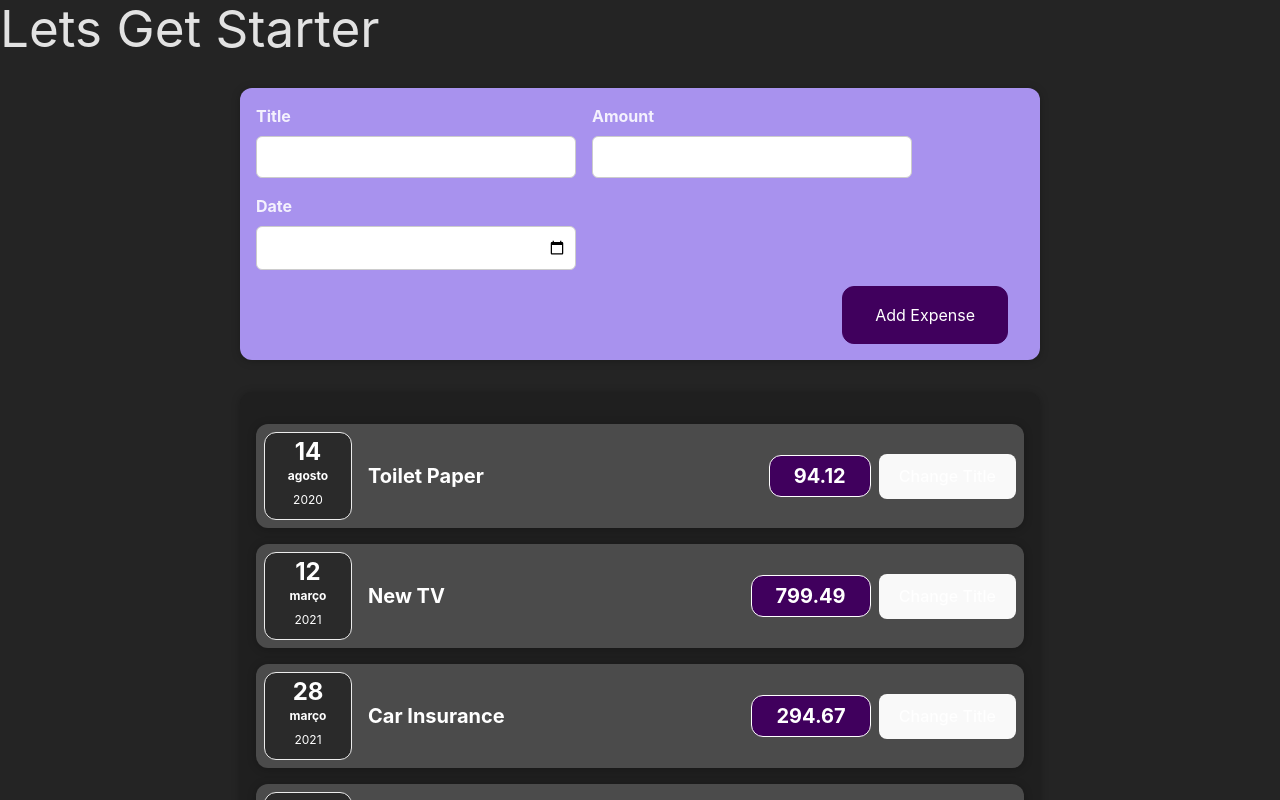
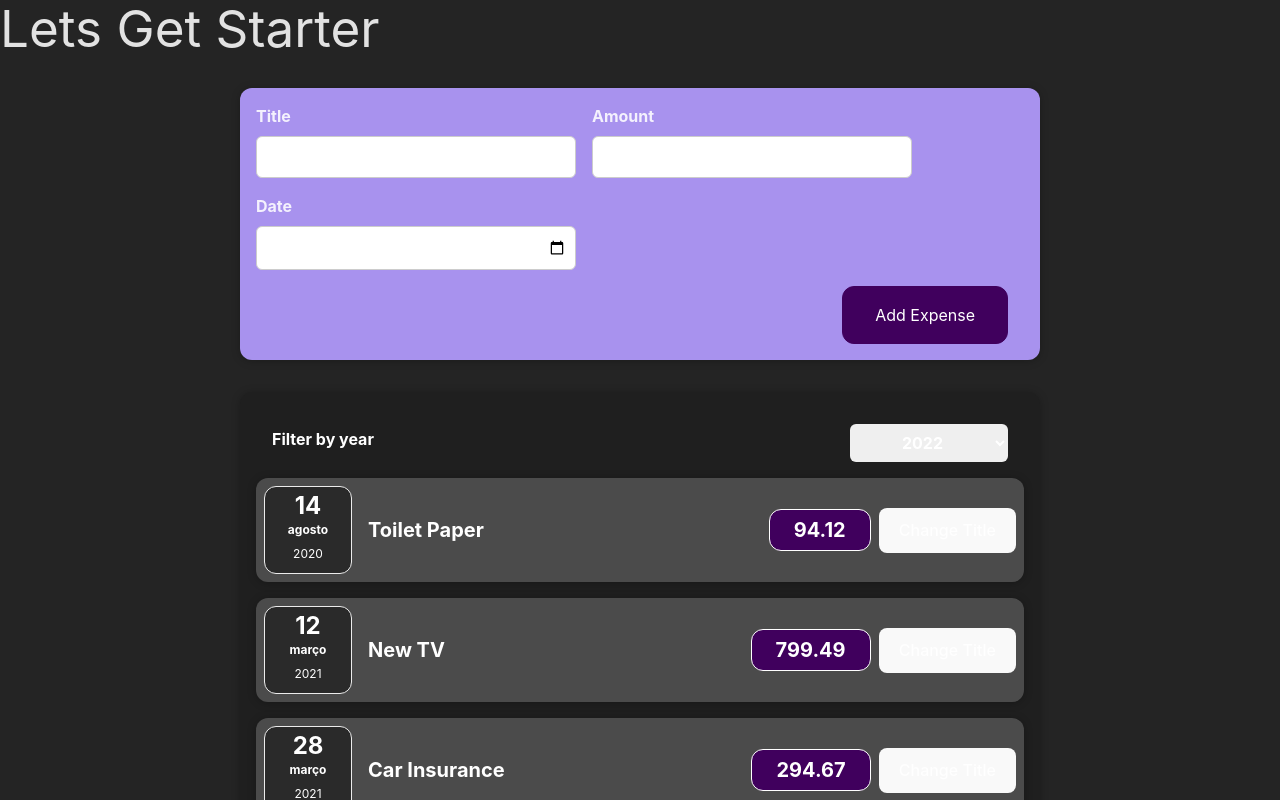
Before and after one commit to silash00/expenses-app, a React (Vite) app: page / in a window 1280 px wide. Shown: the top 800 px of the page. Built offline with nearby package versions, Linux system fonts and the light colour scheme.

Commit message:
feat(expenseFilter): add files

```diff
--- a/src/components/Expenses/Expenses.jsx
+++ b/src/components/Expenses/Expenses.jsx
@@ -1,10 +1,23 @@
 import "./Expenses.css";
 import ExpenseItem from "../ExpenseItem/ExpenseItem";
 import Card from "../Card/Card";
+import ExpensesFilter from "../ExpensesFIlter/ExpensesFilter";
+import { useState } from "react";
 
 function Expenses({ props }) {
+  const [filteredYear, setFilteredYear] = useState("2022");
+
+  const filterChangeHandler = (selectedYear) => {
+    setFilteredYear(selectedYear);
+  };
+
   return (
+    <>
       <Card className="expenses">
+        <ExpensesFilter
+          selected={filteredYear}
+          onChangeFilter={filterChangeHandler}
+        />
         {props.map((item) => {
           return (
             <ExpenseItem
@@ -16,6 +29,7 @@
           );
         })}
       </Card>
+    </>
   );
 }
 
--- /dev/null
+++ b/src/components/ExpensesFIlter/ExpensesFIlter.css
@@ -0,0 +1,24 @@
+.expenses-filter {
+  color: white;
+  padding: 0 1rem;
+}
+
+.expenses-filter__control {
+  display: flex;
+  width: 100%;
+  align-items: center;
+  justify-content: space-between;
+  margin: 1rem 0;
+}
+
+.expenses-filter label {
+  font-weight: bold;
+  margin-bottom: 0.5rem;
+}
+
+.expenses-filter select {
+  font: inherit;
+  padding: 0.5rem 3rem;
+  font-weight: bold;
+  border-radius: 6px;
+}
--- /dev/null
+++ b/src/components/ExpensesFIlter/ExpensesFilter.jsx
@@ -0,0 +1,25 @@
+import { useState } from "react";
+import "./ExpensesFilter.css";
+
+const ExpensesFilter = (props) => {
+  const dropdownChangeHandler = (event) => {
+    props.onChangeFilter(event.target.value);
+  };
+
+  // props.onFilterYear("Teste");
+  return (
+    <div className="expenses-filter">
+      <div className="expenses-filter__control">
+        <label>Filter by year</label>
+        <select value={props.selected} onChange={dropdownChangeHandler}>
+          <option value="2022">2022</option>
+          <option value="2021">2021</option>
+          <option value="2020">2020</option>
+          <option value="2019">2019</option>
+        </select>
+      </div>
+    </div>
+  );
+};
+
+export default ExpensesFilter;
```
Lines whose indentation alone changed are shown as unchanged.
